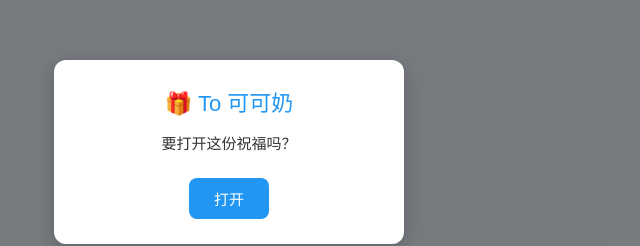
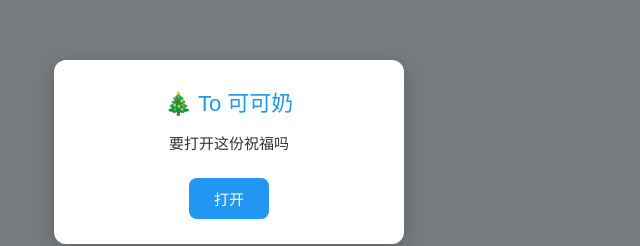
Before and after one commit to fsymz/fjh, a plain HTML site: page index.html in a window 1280 px wide. Shown: the part 248-494 px from the top of the page, 411-1051 px from the left. Drawn offline with Linux system fonts and the light colour scheme.

Commit message:
index.html

```diff
--- a/index.html
+++ b/index.html
@@ -10,8 +10,8 @@
   <!-- 恢复初始弹窗：问用户是否打开 -->
   <div class="start-modal" id="startModal">
     <div class="modal-box">
-      <div class="modal-title">🎁 To 可可奶</div>
-      <div class="modal-text">要打开这份祝福吗？</div>
+      <div class="modal-title">🎄 To 可可奶</div>
+      <div class="modal-text">要打开这份祝福吗</div>
       <button class="open-btn" id="openBtn">打开</button>
     </div>
   </div>
```
